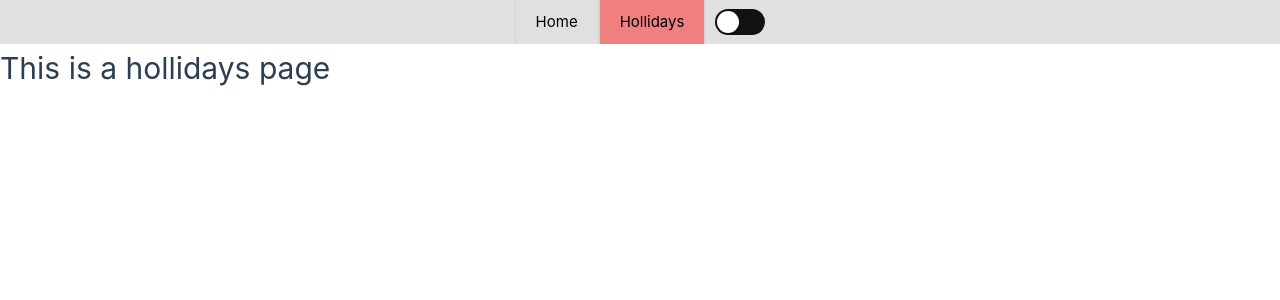
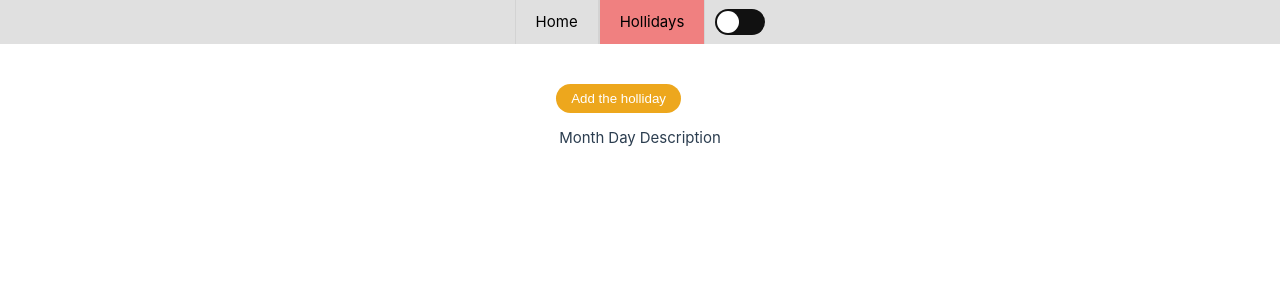
Before and after one commit to Arturas1989/HolidayPayPro, a JavaScript app: page /hollidays in a window 1280 px wide. Shown: the top 300 px of the page. Built offline with nearby package versions, Linux system fonts and the light colour scheme.

Commit message:
#22 holliday table in the holliday page

```diff
--- a/src/views/HollidayView.vue
+++ b/src/views/HollidayView.vue
@@ -1,9 +1,13 @@
+<script setup lang="ts">
+  import HollidayTable from '@/components/Hollidays/HollidayTable.vue'
+</script>
+
 <template>
-  <div class="hollidays">
-    <h1>This is a hollidays page</h1>
-  </div>
+  <main class="hollidays">
+    <section>
+      <HollidayTable />
+    </section>
+  </main>
 </template>
 
-<style>
-
-</style>
+<style></style>
```
